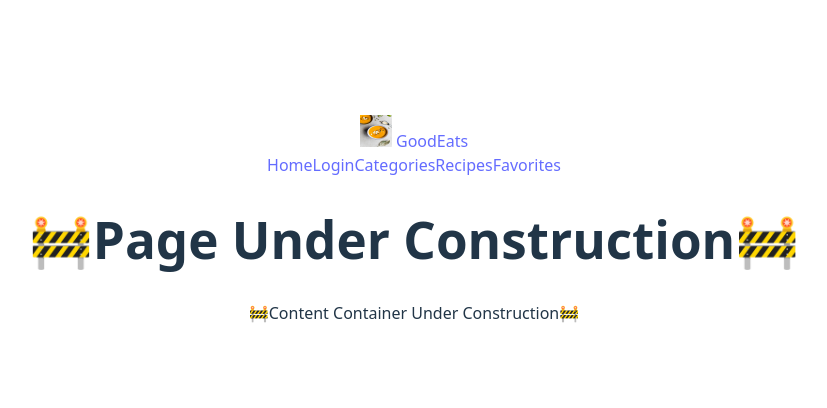
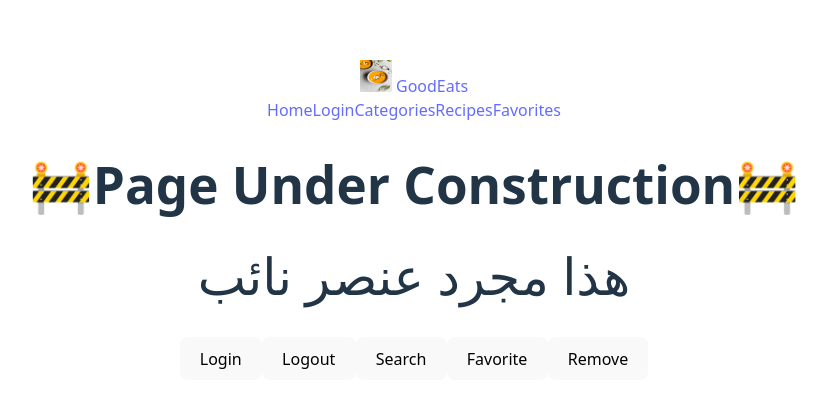
Before and after one commit to VJQuiles/React_Recipe_App, a React app: page / in a window 1280 px wide. Shown: the part 180-588 px from the top of the page, without its empty margins (226-1053 px from the left). Built offline with nearby package versions, Linux system fonts and the light colour scheme; the HTML template or start-up script is replaced by a standard one.

Commit message:
buttons wired up well, time to start ammending components to use the provider to show mock data. After that is functioning, i can then create the custom hooks, and try it out with the actual api calls

```diff
--- a/src/components/pageButtons/pageButtons.jsx
+++ b/src/components/pageButtons/pageButtons.jsx
@@ -35,7 +35,7 @@ export function FavoriteButton({ onClick }) {
 export function RemoveButton({ onClick }) {
     return (
         <>
-            <Button variant="outline-danger" onClick={onClick}>Favorite</Button>
+            <Button variant="outline-danger" onClick={onClick}>Remove</Button>
         </>
     )
 }
--- a/src/components/pageLayout/Content.jsx
+++ b/src/components/pageLayout/Content.jsx
@@ -1,11 +1,11 @@
 import { Container, Row, Col } from "react-bootstrap"
 
-export default function ContentContainer() {
+export default function ContentContainer({ children }) {
     return (
         <>
             <Container>
                 <Row>
-                    <Col>🚧Content Container Under Construction🚧</Col>
+                    <Col>{children}</Col>
                 </Row>
             </Container>
         </>
--- a/src/pages/Home.jsx
+++ b/src/pages/Home.jsx
@@ -1,5 +1,15 @@
+import { LoginButton, LogoutButton, SearchButton, FavoriteButton, RemoveButton } from "/src/components/pageButtons/pageButtons.jsx"
+
 export default function HomePage() {
     return (
-        <h1>هذا مجرد عنصر نائب</h1>
+        <>
+            <h1>هذا مجرد عنصر نائب</h1>
+            <LoginButton onClick={() => console.log('Login clicked')} />
+            <LogoutButton onClick={() => console.log('Logout clicked')} />
+            <SearchButton onClick={() => console.log('Search clicked')} />
+            <FavoriteButton onClick={() => console.log('Favorite clicked')} />
+            <RemoveButton onClick={() => console.log('Remove clicked')} />
+
+        </>
     )
 }
```
